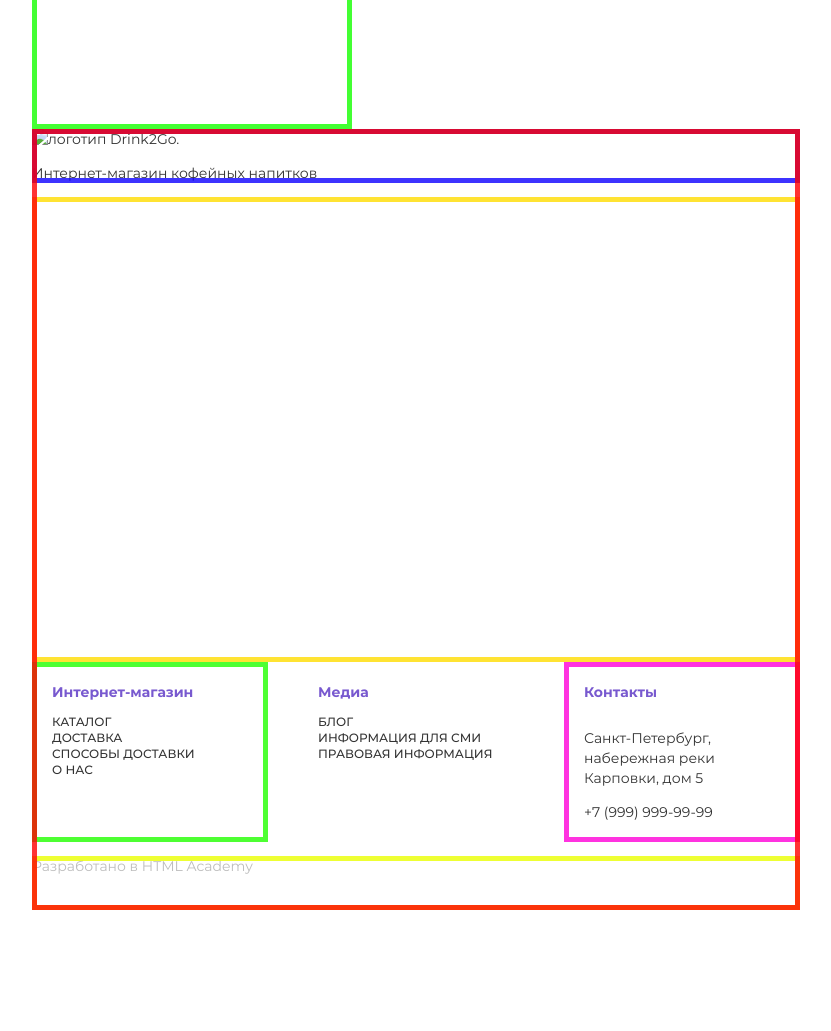
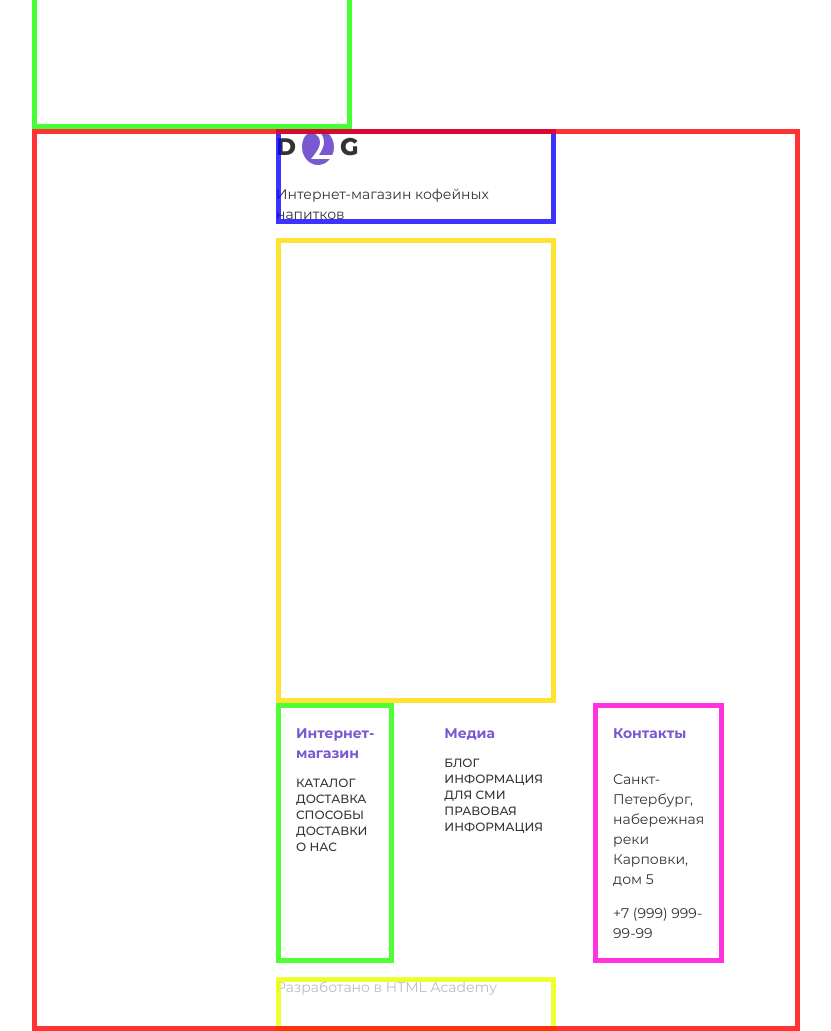
Before and after one commit to AleksenkoA/drink2Go, a website: page source/index.html in a window 1280 px wide. Shown: the part 4360-5391 px from the top of the page, without its empty margins (224-1055 px from the left). Before the commit the page ends 5270 px from the top, so only its background shows below. Drawn offline with nearby package versions, Linux system fonts and the light colour scheme; files that its build step writes are made by us from their sources.

Commit message:
footer logo linked

```diff
--- a/source/index.html
+++ b/source/index.html
@@ -445,7 +445,7 @@
           <div class="footer__logo-wrapper">
             <h3 class="footer__logo-title visually-hidden">Интернет-магазин кофейных напитков</h3>
             <a class="footer__logo-link" href="https://htmlacademy.ru/intensive/adaptive">
-              <img class="footer__logo-img" src="" width="" height="" alt="логотип Drink2Go.">
+              <img class="footer__logo-img" src="img/footer-logo.svg" width="82" height="36" alt="логотип Drink2Go.">
             </a>
             <p class="footer__logo-text">Интернет-магазин кофейных напитков</p>
           </div>
--- a/source/less/blocks/footer.less
+++ b/source/less/blocks/footer.less
@@ -1,6 +1,11 @@
 .footer {
   outline: 5px solid rgba(255, 0, 0, 0.8);
   outline-offset: -5px;
+}
+
+.footer__wrapper {
+  width: 280px;
+  margin: 0 auto;
 }
 
 .footer__logo {
```
Also changed, not shown: source/img/footer-logo.svg (added).
